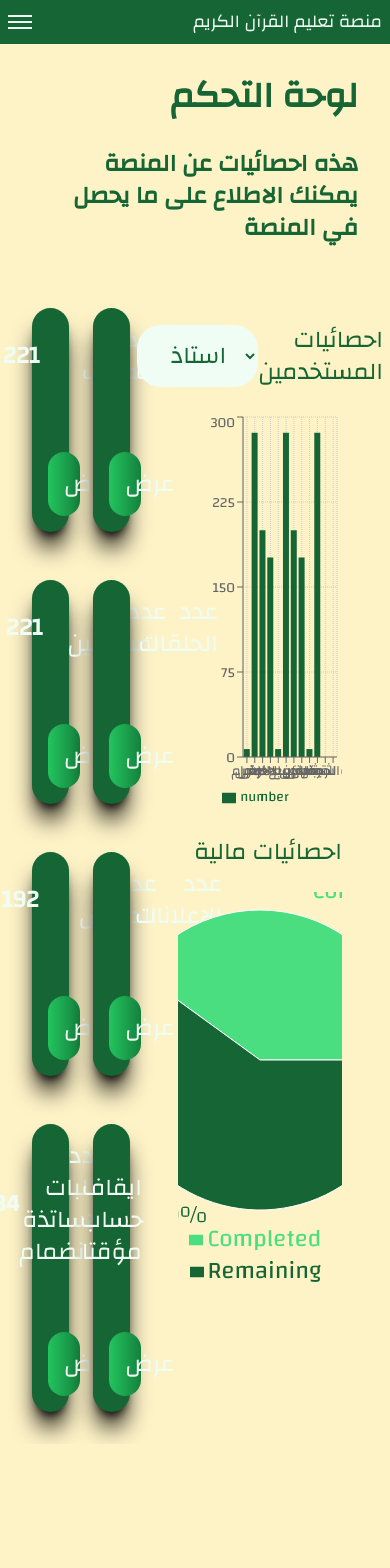
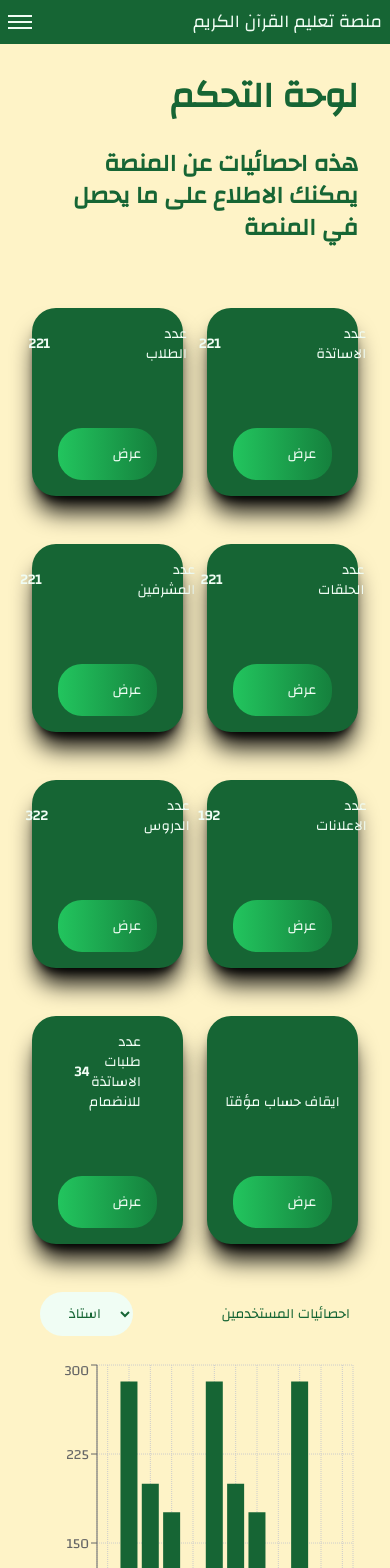
Before and after one commit to PROuserR/QuranLearningPlatform, a Next.js app: page /admin in a window 390 px wide. Shown: the top 1568 px of the page. Before the commit the page ends 1444 px from the top, so only its background shows below. Built offline with nearby package versions, Linux system fonts and the light colour scheme.

Commit message:
working on mobile view for admin page

```diff
--- a/src/app/admin/records/page.tsx
+++ b/src/app/admin/[type]/page.tsx
@@ -2,9 +2,10 @@
 import DataTable from "@/components/datatable";
 
 
-function Page() {
+function Page({ params }: { params: { type: string } }) {
     return (
         <main className="w-full flex flex-col gap-y-8">
+            {params.type}
             <section className="text-4xl font-bold ml-auto">
                 جدول الطلاب
             </section>
--- a/src/app/admin/page.tsx
+++ b/src/app/admin/page.tsx
@@ -1,6 +1,7 @@
 'use client';
 import { BarChart, Bar, XAxis, YAxis, CartesianGrid, Tooltip, Legend, ResponsiveContainer } from 'recharts';
 import { PieChart, Pie, Cell } from 'recharts';
+import Link from 'next/link';
 
 const data = [
   { name: 'محرم', number: 7 },
@@ -37,67 +38,67 @@ function Page() {
           هذه احصائيات عن المنصة يمكنك الاطلاع على ما يحصل في المنصة
         </span>
       </section>
-      <section className='flex text-2xl text-green-50 gap-x-8 h-full'>
-        <div className='w-2/5 h-full grid grid-cols-2 gap-x-6 gap-y-12 text-end'>
+      <section className='flex flex-col md:flex-row text-sm md:text-xl text-green-50 gap-y-8 md:gap-x-8 h-full'>
+        <div className='w-full md:w-2/5 h-full grid grid-cols-2 gap-x-6 gap-y-12 text-end'>
           <div className='flex flex-col items-center justify-end w-full p-4 rounded-3xl bg-green-800 shadow-xl shadow-black gap-y-16'>
             <div className='flex flex-row-reverse items-center justify-center w-full gap-x-24'>
               <span className=''> عدد الطلاب  </span>
               <span className='font-bold'> 221 </span>
             </div>
-            <button className='mx-auto font-extralight p-4 bg-gradient-to-r from-green-500 to-green-700 rounded-3xl w-5/6'> عرض </button>
+            <Link href="admin/students" className='mx-auto font-extralight p-4 bg-gradient-to-r from-green-500 to-green-700 rounded-3xl w-5/6'> عرض </Link>
           </div>
           <div className='flex flex-col items-center justify-end w-full p-4 rounded-3xl bg-green-800 shadow-xl shadow-black gap-y-16'>
             <div className='flex flex-row-reverse items-center justify-center w-full gap-x-24'>
               <span className=''> عدد الاساتذة  </span>
               <span className='font-bold'> 221 </span>
             </div>
-            <button className='mx-auto font-extralight p-4 bg-gradient-to-r from-green-500 to-green-700 rounded-3xl w-5/6'> عرض </button>
+            <Link href="admin/teachers" className='mx-auto font-extralight p-4 bg-gradient-to-r from-green-500 to-green-700 rounded-3xl w-5/6'> عرض </Link>
           </div>
           <div className='flex flex-col items-center justify-end w-full p-4 rounded-3xl bg-green-800 shadow-xl shadow-black gap-y-16'>
             <div className='flex flex-row-reverse items-center justify-center w-full gap-x-24'>
               <span className=''> عدد المشرفين  </span>
               <span className='font-bold'> 221 </span>
             </div>
-            <button className='mx-auto font-extralight p-4 bg-gradient-to-r from-green-500 to-green-700 rounded-3xl w-5/6'> عرض </button>
+            <Link href="admin/admins" className='mx-auto font-extralight p-4 bg-gradient-to-r from-green-500 to-green-700 rounded-3xl w-5/6'> عرض </Link>
           </div>
           <div className='flex flex-col items-center justify-end w-full p-4 rounded-3xl bg-green-800 shadow-xl shadow-black gap-y-16'>
             <div className='flex flex-row-reverse items-center justify-center w-full gap-x-24'>
               <span className=''> عدد الحلقات  </span>
               <span className='font-bold'> 221 </span>
             </div>
-            <button className='mx-auto font-extralight p-4 bg-gradient-to-r from-green-500 to-green-700 rounded-3xl w-5/6'> عرض </button>
+            <Link href="admin/courses" className='mx-auto font-extralight p-4 bg-gradient-to-r from-green-500 to-green-700 rounded-3xl w-5/6'> عرض </Link>
           </div>
           <div className='flex flex-col items-center justify-end w-full p-4 rounded-3xl bg-green-800 shadow-xl shadow-black gap-y-16'>
             <div className='flex flex-row-reverse items-center justify-center w-full gap-x-24'>
               <span className=''> عدد الدروس  </span>
               <span className='font-bold'> 322 </span>
             </div>
-            <button className='mx-auto font-extralight p-4 bg-gradient-to-r from-green-500 to-green-700 rounded-3xl w-5/6'> عرض </button>
+            <Link href="admin/lessons" className='mx-auto font-extralight p-4 bg-gradient-to-r from-green-500 to-green-700 rounded-3xl w-5/6'> عرض </Link>
           </div>
           <div className='flex flex-col items-center justify-end w-full p-4 rounded-3xl bg-green-800 shadow-xl shadow-black gap-y-16'>
             <div className='flex flex-row-reverse items-center justify-center w-full gap-x-24'>
               <span className=''> عدد الاعلانات  </span>
               <span className='font-bold'> 192 </span>
             </div>
-            <button className='mx-auto font-extralight p-4 bg-gradient-to-r from-green-500 to-green-700 rounded-3xl w-5/6'> عرض </button>
+            <Link href="admin/issues" className='mx-auto font-extralight p-4 bg-gradient-to-r from-green-500 to-green-700 rounded-3xl w-5/6'> عرض </Link>
           </div>
           <div className='flex flex-col items-center justify-end w-full p-4 rounded-3xl bg-green-800 shadow-xl shadow-black gap-y-16'>
             <div className='flex flex-row-reverse items-center justify-center w-full px-8'>
               <span className='text-end'> عدد طلبات الاساتذة للانضمام  </span>
               <span className='font-bold'> 34 </span>
             </div>
-            <button className='mx-auto font-extralight p-4 bg-gradient-to-r from-green-500 to-green-700 rounded-3xl w-5/6'> عرض </button>
+            <Link href="admin/requests" className='mx-auto font-extralight p-4 bg-gradient-to-r from-green-500 to-green-700 rounded-3xl w-5/6'> عرض </Link>
 
           </div>
           <div className='flex flex-col items-center justify-end w-full p-4 rounded-3xl bg-green-800 shadow-xl shadow-black gap-y-16'>
             <div className='flex flex-row-reverse items-center justify-center w-full gap-x-24'>
               <span className='text-center'> ايقاف حساب مؤقتا </span>
             </div>
-            <button className='mx-auto font-extralight p-4 bg-gradient-to-r from-green-500 to-green-700 rounded-3xl w-5/6'> عرض </button>
+            <Link href="admin/students" className='mx-auto font-extralight p-4 bg-gradient-to-r from-green-500 to-green-700 rounded-3xl w-5/6'> عرض </Link>
 
           </div>
         </div>
-        <div className='flex flex-col w-3/5 h-[1000px] p-4 gap-6'>
+        <div className='flex flex-col w-full md:w-3/5 h-[1000px] py-4 md:px-4 gap-y-6 md:gapx-6'>
           <div className='flex w-full justify-center items-center px-2 text-green-800 text-end'>
             <select className='text-end px-4 py-2 rounded-3xl mr-auto bg-green-50'>
               <option>استاذ</option>
```
